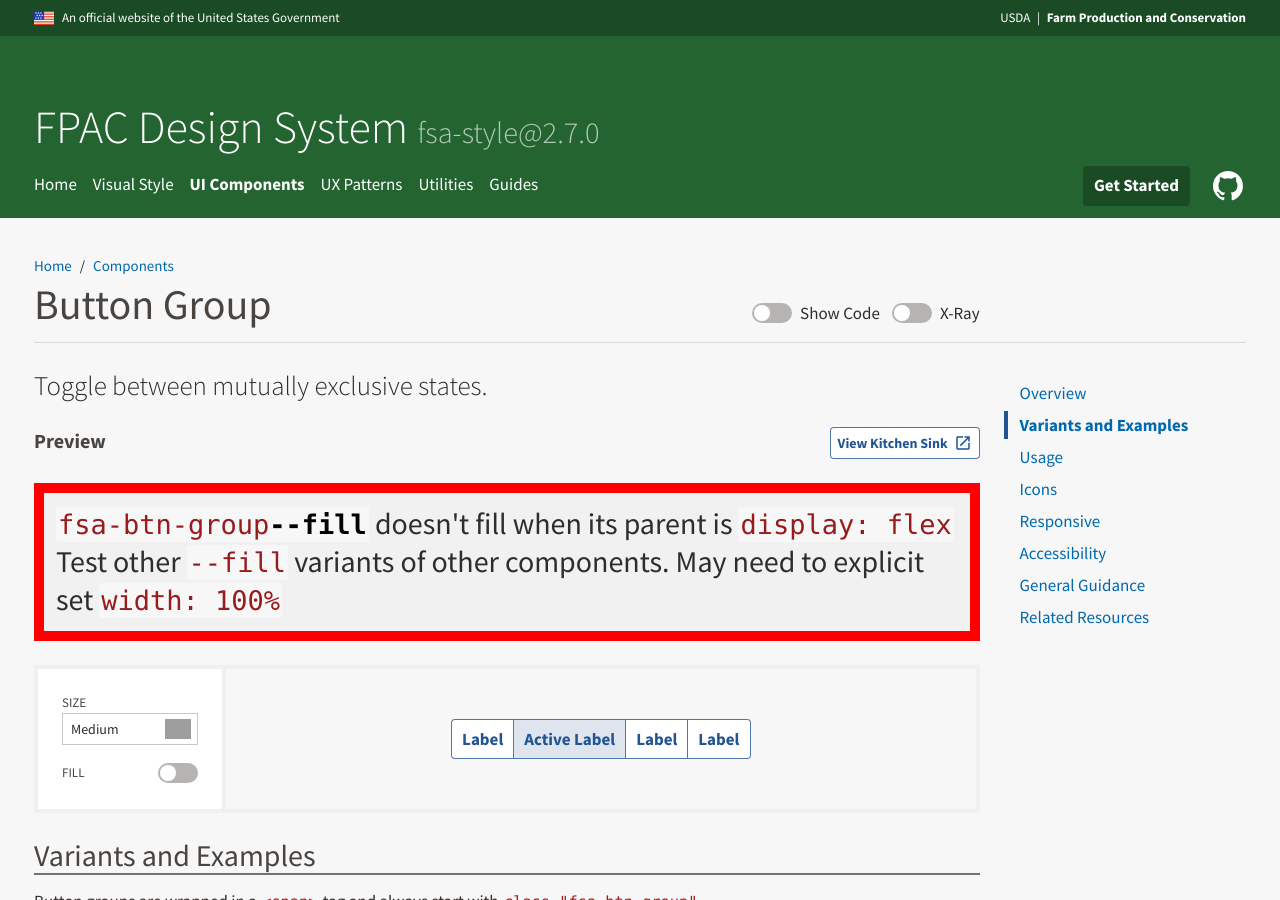
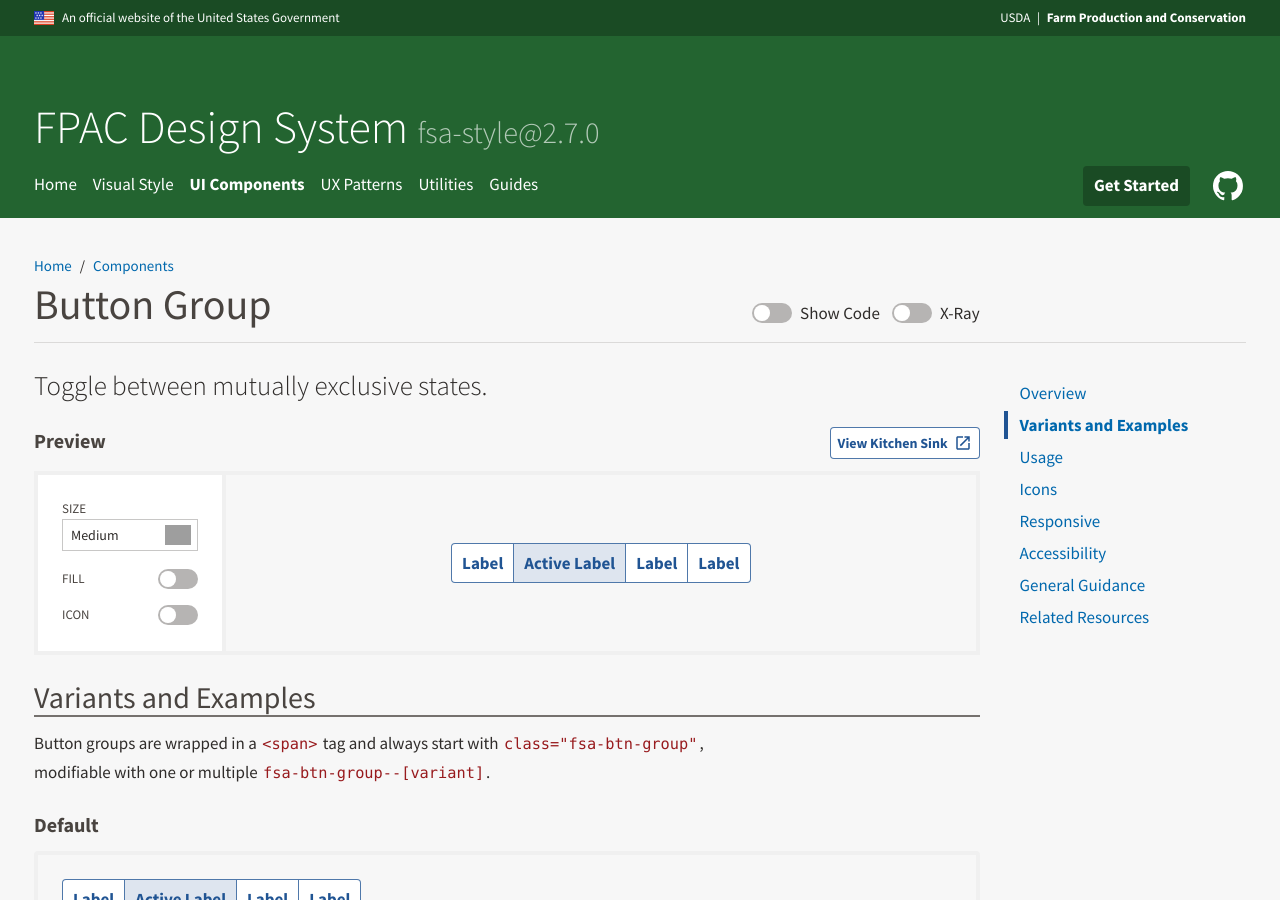
Before and after one commit to USDA-FSA/fsa-design-system, a Jekyll site: the page built from components/button-group/index.md, in a window 1280 px wide and 900 px high. Built offline with Jekyll 4.4.1, drawn with Linux system fonts in a browser that asks for light colours; grey boxes are pictures that could not be loaded.

Commit message:
Prototyping Combinator: demo'ing Button Group (incomplete)

```diff
--- a/components/button-group/index.md
+++ b/components/button-group/index.md
@@ -10,11 +10,6 @@
 jump_menu: true
 custom_js: ["ga/ga-tracker.js", "ga/generic.js"]
 ---
-
-<div class="fsa-alert fsa-text-size--5" style="border:10px solid red;">
-  <code>fsa-btn-group<strong>--fill</strong></code> doesn't fill when its parent is <code>display: flex</code> <br>
-  Test other <code>--fill</code> variants of other components. May need to explicit set <code>width: 100%</code>
-</div>
 
 <div class="ds-combinator">
   <div class="ds-combinator__props">
@@ -31,6 +26,13 @@
       <label class="fsa-field__label fsa-text--h6 ds-combinator__label" for="combinatorFill">Fill</label>
       <label class="fsa-switch ds-combinator__switch">
         <input type="checkbox" class="fsa-switch__checkbox" id="combinatorFill" name="combinatorFill" data-behavior="combinator-toggle-class" value="fsa-btn-group--fill">
+        <span class="fsa-switch__track"></span>
+      </label>
+    </div>
+    <div class="fsa-field ds-combinator__item ds-combinator__item--inline">
+      <label class="fsa-field__label fsa-text--h6 ds-combinator__label" for="combinatorIcon">Icon</label>
+      <label class="fsa-switch ds-combinator__switch">
+        <input type="checkbox" class="fsa-switch__checkbox" id="combinatorIcon" name="combinatorIcon">
         <span class="fsa-switch__track"></span>
       </label>
     </div>
```
Also changed, not shown: components/buttons/index.md (+1 -1 lines), components/select/index.md (+1 -1 lines).
